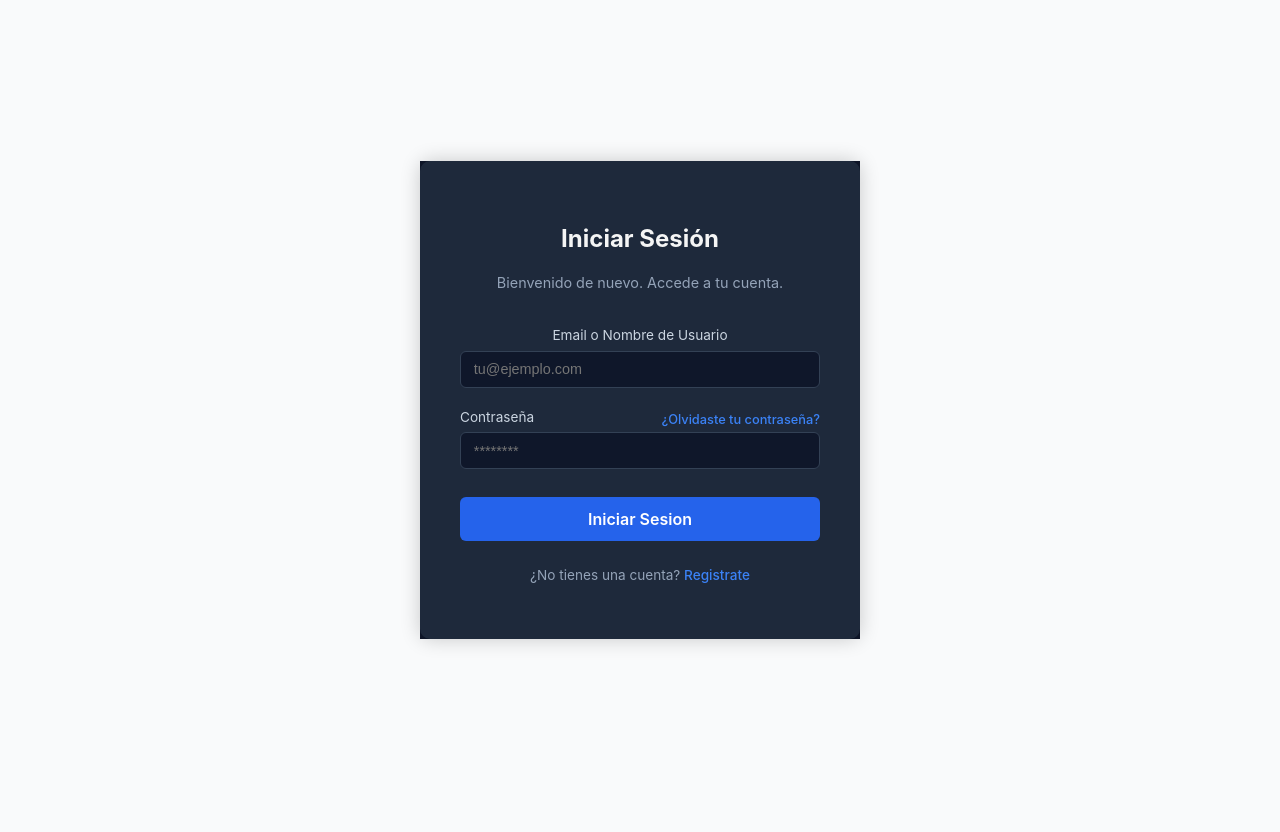
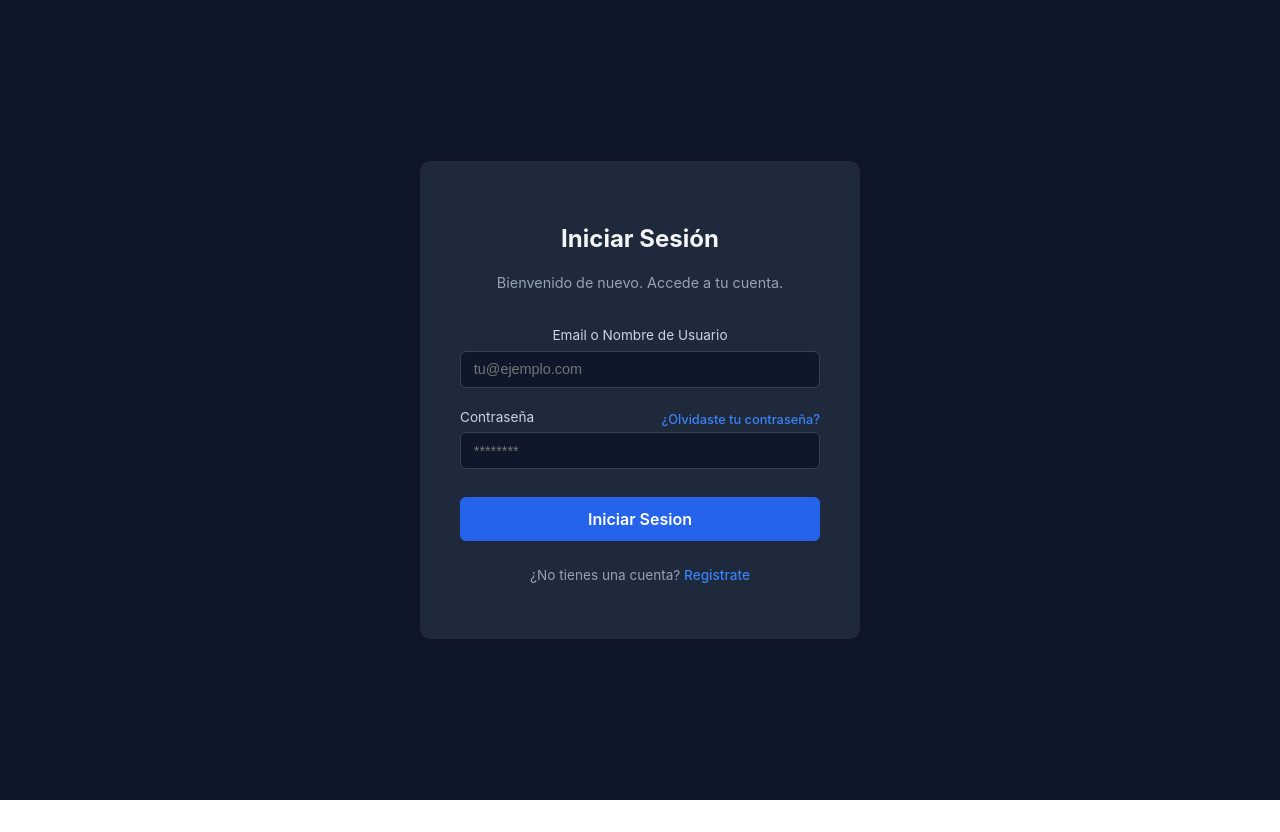
Before and after one commit to anakdik/React-Maquetacion, a React (Vite) app: page /login in a window 1280 px wide. Before the commit the page ends 800 px from the top, so only its background shows below. Built offline with nearby package versions, Linux system fonts and the light colour scheme.

Commit message:
cambios en pagina login y registro

```diff
--- a/src/pages/login/Login.css
+++ b/src/pages/login/Login.css
@@ -1,10 +1,19 @@
-.login-container {
-    background-color: #0f172a;
+html, body {
+    height: 100%;
     margin: 0;
     padding: 0;
-    height: 100%;
+    background-color: #0f172a; /* Fondo azul para login */
 }
 
+.login-container {
+    margin: 0;
+    padding: 0;
+    height: 100vh;  /* Asegura que ocupe toda la altura de la ventana */
+    width: 100%;    /* Asegura que ocupe todo el ancho de la ventana */
+    display: flex;
+    justify-content: center;
+    align-items: center;
+}
 
 .login-card {
     background-color: #1e293b;
@@ -13,7 +22,6 @@
     width: 360px;
     box-shadow: 0 0 20px rgba(0, 0, 0, 0.2);
 }
-
 
 .login-title {
     font-size: 1.5rem;
@@ -29,12 +37,10 @@
     margin-bottom: 2rem;
 }
 
-/* Formulario */
 .login-form {
     display: flex;
     flex-direction: column;
 }
-
 
 .login-label {
     font-size: 0.85rem;
@@ -57,7 +63,6 @@
     outline: none;
 }
 
-
 .password-row {
     display: flex;
     justify-content: space-between;
@@ -74,7 +79,6 @@
     text-decoration: underline;
 }
 
-
 .login-button {
     background-color: #2563eb;
     color: white;
@@ -89,7 +93,6 @@
 .login-button:hover {
     background-color: #1d4ed8;
 }
-
 
 .register-text {
     text-align: center;
--- a/src/pages/registro/Registro.css
+++ b/src/pages/registro/Registro.css
@@ -1,5 +1,5 @@
 body {
-    background-color: #f9fafb;
+    background-color: #ffffff;
     font-family: "Inter", sans-serif;
     margin: 0;
 }
@@ -9,6 +9,7 @@ body {
     justify-content: center;
     align-items: center;
     height: 100vh;
+    background-color: #ffffff;
 }
 
 .registro-card {
@@ -92,15 +93,3 @@ body {
 .link-login:hover {
     text-decoration: underline;
 }
-
-
-.registro-container {
-    background-color: #f9fafb;
-    width: 100%;
-    height: 100vh;
-}
-
-html,
-body {
-    background-color: #f9fafb !important;
-}
```
